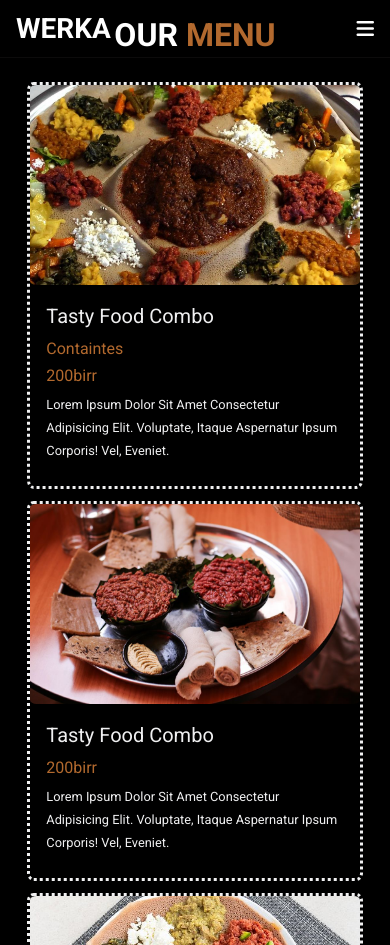
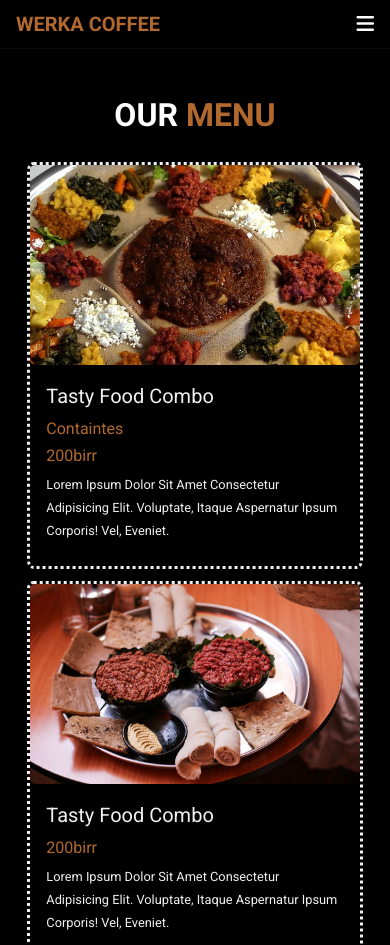
Before and after one commit to seifes-son/wer, a plain HTML site: page menu.html in a window 390 px wide. Shown: the top 945 px of the page. Drawn offline with Linux system fonts and the light colour scheme; a script that the page names is missing.

Commit message:
Add files via upload

```diff
--- a/indexstyle.css
+++ b/indexstyle.css
@@ -86,11 +86,9 @@
 
 .header .logo h1{
     text-transform: uppercase;
-    font-size: 3.5rem;
-    background-image: url(rr.jfif);
-    background-clip: text;
-    color: transparent;
-    background-color: white;
+    font-size: 2.5rem;
+    color:#b2692e;
+    ;
 }
 
 .header .navbar a{
@@ -453,7 +451,7 @@
 @media (max-width:991px){
 
     html{
-        font-size: 55%;
+        font-size: 49%;
     }
 
     .header{
--- a/menu.html
+++ b/menu.html
@@ -13,7 +13,7 @@
 
 <header class="header">
     <a href="#" class="logo">
-        <h1>werka</h1>
+        <h1>werka coffee</h1>
     </a>
 
 <nav class="navbar">
--- a/menustyle.css
+++ b/menustyle.css
@@ -86,8 +86,9 @@
 
 .header .logo h1{
     text-transform: uppercase;
-    font-size: 3.5rem;
-    color: #fff;
+    font-size: 2.5rem;
+    color:#b2692e;
+    ;
 }
 
 .header .navbar a{
@@ -118,7 +119,7 @@
 }
 
 section{
-    padding:9rem 7%;
+    padding:15rem 7%;
 }
 
 
@@ -297,7 +298,7 @@
 @media (max-width:991px){
 
     html{
-        font-size: 55%;
+        font-size: 48%;
     }
 
     .header{
@@ -306,7 +307,7 @@
 
 
     section{
-        padding:2rem 7%;
+        padding:12rem 7%;
     }
 
 }
```
